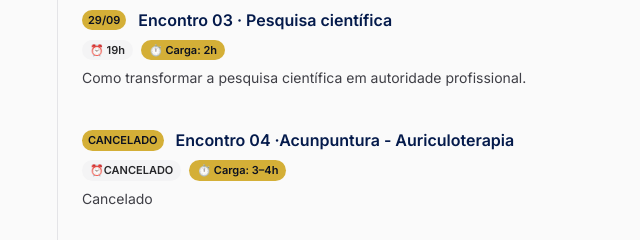
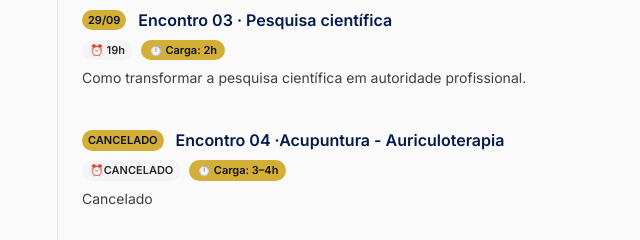
Before and after one commit to ligalaipeem/Apresenta-o-Institucional, a plain HTML site: page index.html in a window 1280 px wide. Shown: the part 2400-2640 px from the top of the page, 23-663 px from the left. Drawn offline with nearby package versions, Linux system fonts and the light colour scheme.

Commit message:
Update index.html
Acunpuntura - Acupuntura

```diff
--- a/index.html
+++ b/index.html
@@ -354,7 +354,7 @@
         <span class="absolute -start-2 top-7 h-3 w-3 rounded-full ring-4 ring-white dark:ring-[#0d1430]" style="background:var(--gold)"></span>
         <div class="flex flex-wrap items-center gap-3">
           <span class="date-chip">CANCELADO</span>
-          <h3 class="font-semibold brand-navy dark:text-white">Encontro 04 ·Acunpuntura - Auriculoterapia</h3>
+          <h3 class="font-semibold brand-navy dark:text-white">Encontro 04 ·Acupuntura - Auriculoterapia</h3>
         </div>
         <div class="flex flex-wrap items-center gap-2 mt-2">
           <span class="inline-flex items-center px-2 py-0.5 rounded-full text-[11px] font-semibold bg-zinc-100 text-zinc-800 dark:bg-white/10 dark:text-zinc-100">⏰CANCELADO</span>
```
